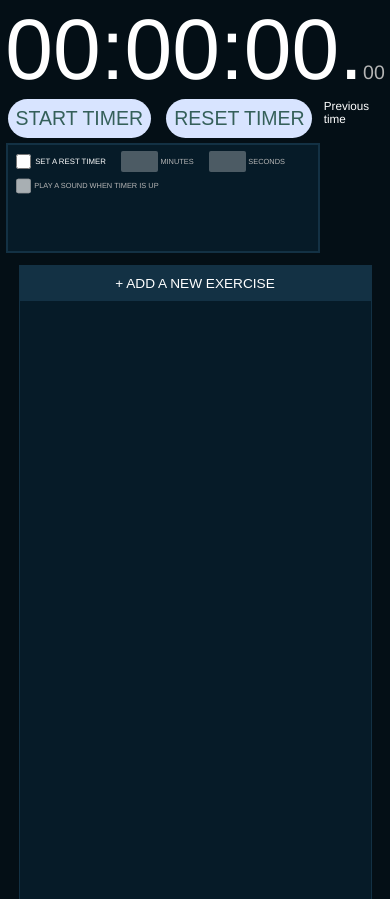
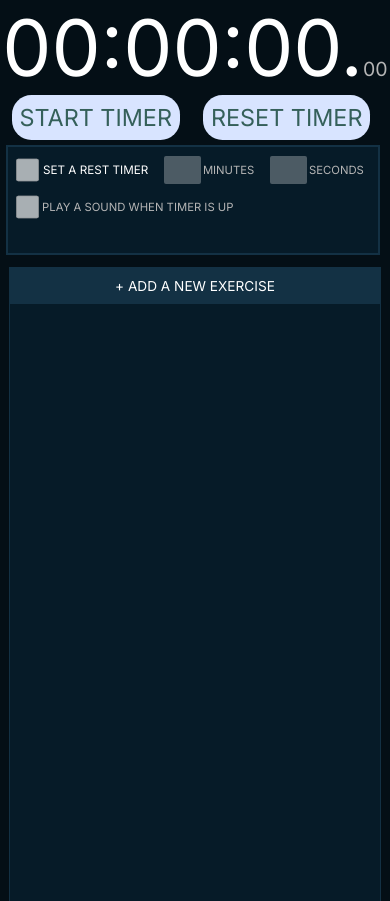
Before and after one commit to Hanasagi/WorkoutAssistant, a Vue app: page / in a window 390 px wide. Built offline with nearby package versions, Linux system fonts and the light colour scheme.

Commit message:
fixing some bugs and layout on mobile

```diff
--- a/src/App.vue
+++ b/src/App.vue
@@ -14,6 +14,7 @@ export default {
 </script>
 
 <style>
+  @import url('https://fonts.googleapis.com/css2?family=Inter:wght@300;400;700&display=swap');
   :root{
     --background: #040F16;
     --el-background: #133144;
@@ -22,7 +23,7 @@ export default {
     margin: 0;
   }
 #app {
-  font-family: Helvetica,sans-serif;
+  font-family: 'Inter',sans-serif;
   -webkit-font-smoothing: antialiased;
   -moz-osx-font-smoothing: grayscale;
 }
--- a/src/components/Home.css
+++ b/src/components/Home.css
@@ -39,6 +39,7 @@
   text-transform: uppercase;
   margin: 0 0.5vw;
   font-size: 1.1vw;
+  font-family: 'Inter';
 }
 .workout-list{
   width: 35vw;
@@ -59,6 +60,7 @@
   font-size: 1.5vw;
   padding: 0.5vw;
   color: white;
+  font-family: 'Inter';
 }
 .add-workout-component{
   background: rgba(0,0,0,0.7);
@@ -97,7 +99,6 @@ form{
 }
 .normal-exercise,.superset{
   width: 95%;
-  height: 41%;
   margin: auto;
   margin-top: 1vw;
   background: #0e2330;
@@ -127,13 +128,17 @@ form{
   font-size: 1.3vw;
   display: inline;
 }
-.superset>button{
+.superset button{
   text-transform: uppercase;
   background: none;
   border: none;
   font-size: 1.3vw;
   color: #72cbbe;
   outline: 1px solid #72cbbe;
+  font-family: 'Inter';
+}
+.superset button:last-of-type{
+  margin: 0.5vw 0;
 }
 .first-input{
   width: 100%;
@@ -161,7 +166,7 @@ form{
   text-transform: uppercase;
   font-size: 1vw;
   padding: 0.5vw 1vw;
-  margin: 0.1vw;
+   width: 100%;
 }
 .exercise-info{
   background: #133144;
@@ -307,12 +312,12 @@ form{
     flex-direction: column-reverse;
   }
   .timer{
-    font-size: 22vw;
+    font-size: 20vw;
     text-align: center;
   }
   .start-timer{
-    font-size: 5vw;
-    margin: 0 2vw;
+    font-size: 6vw;
+    margin: 0 3vw;
     padding: 2vw;
     border-radius: 5vw;
   }
@@ -320,49 +325,61 @@ form{
     display: none;
   }
   .options{
-    width: 97%;
+    width: 95vw;
     left: 2vw;
     position: relative;
   }
   .set-timer div>input[type="checkbox"]{
-    width: 4vw;
-    height: 4vw;
+    width: 6vw;
+    height: 6vw;
   }
   .set-timer p{
-    font-size: 2vw;
+    font-size: 3vw;
   }
   .set-timer .graydText{
-    font-size: 1.9vw;
+    font-size: 2.9vw;
   }
   .other-input{
-    padding: 0.7vw;
+    padding: 1.7vw;
   }
   .add-workout-component{
     height: 100%;
   }
   .add-workout-component>.wrapper{
-    width: 90vw;
-    height: 68vw;
+    width: 100vw;
+    height: 94vw;
+    left: unset;
+    right: unset;
+    top: unset;
   }
   .close-component>svg{
     width: 5vw;
     height: 5vw;
   }
   .normal-exercise h5, .superset h5{
-    font-size: 3.1vw;
+    font-size: 3.5vw;
   }
   .first-input{
-    padding: 0.7vw;
+    padding: 1.7vw;
     margin-bottom: 2.5vw;
   }
-  .superset>h4,.superset>button{
-    font-size: 2.5vw;
+  .superset>h4,.superset button{
+    font-size: 3.5vw;
+    font-family: 'Inter';
+  }
+  .superset button:last-of-type{
+    margin: 1vw 0;
+  }
+  .superset-info>h3{
+    font-size: 4vw;
   }
   .submit{
     font-size: 3vw;
+    margin-top: 2vw;
+
   }
   .workout-list{
-    width: 90vw;
+    width: 95vw;
     height: 75vh;
     margin-top: 4vw;
   }
@@ -377,17 +394,14 @@ form{
     font-size: 2.9vw;
   }
   .remove-item{
-    width: 7%;
+    width: 9%;
     font-size: 1.7vw;
   }
   .edit-item{
-    right: 6vw;
+    right: 8vw;
 
   }
   .previous-timer{
-    height: 37vw;
-  }
-  .previous-timer>p{
-        font-size: 3vw;
+    display: none;
   }
 }
--- a/src/components/Home.html
+++ b/src/components/Home.html
@@ -12,6 +12,7 @@
             <input ref="inputOne" class="other-input" type="text" name="normal-reps" @input="checkValidity" max-length="2" required>
             <h5>Number of sets</h5>
             <input ref="inputTwo" class="other-input" type="text" name="normal-sets" @input="checkValidity" max-length="2" required></span>
+
         </div>
          <div class="superset">
           <h4>Doing superset ?</h4>
@@ -21,6 +22,14 @@
             <input class="first-input" type="text" name="superset-exercise" max-length="2" required>
             <span><h5>Number of reps</h5>
             <input ref="inputThree" class="other-input" type="text" name="superset-reps" @input="checkValidity" max-length="2" required>
+            </span>
+            <button @click="addTriset">Add another exercise</button>
+          </span>
+          <span v-if="triset">
+            <h5>Exercise name</h5>
+            <input class="first-input" type="text" name="triset-exercise" max-length="2" required>
+            <span><h5>Number of reps</h5>
+            <input ref="inputThree" class="other-input" type="text" name="triset-reps" @input="checkValidity" max-length="2" required>
             </span>
           </span>
         </div>
@@ -48,6 +57,13 @@
                     <h4>Number of Reps: <span>{{item.supersetRepsNumber}}</span></h4>
                   </div>
               </div>
+              <div v-if="item.trisetExerciseName!==undefined" class="superset-info">
+                <h3>Trisets</h3>
+                  <h4>{{item.trisetExerciseName}}</h4>
+                  <div class="flex-inline">
+                    <h4>Number of Reps: <span>{{item.trisetRepsNumber}}</span></h4>
+                  </div>
+              </div>
             </div>
           </div>
         </div>
@@ -62,7 +78,7 @@
         <p>PRESS SPACE TO START/STOP TIMER</p>
         <div class="options">
           <div class='set-timer'>
-            <div><input type="checkbox" class="checkbox" name="set-timer" ref="setTimer" @click="setRestTimer"><p>Set a rest timer</p><input type="text" @input="setRestTime" ref="restTimeMinute" class="other-input" data-time="minutes" maxlength="1" disabled><p class="graydText">minutes</p><input type="text" @input="setRestTime" ref="restTimeSeconds" class="other-input" data-time="seconds" maxlength="2" disabled><p class="graydText">seconds</p></div>
+            <div><input type="checkbox" class="checkbox" name="set-timer" ref="setTimer" @click="setRestTimer"><p>Set a rest timer</p><input type="text" inputmode="numeric" pattern="[0-9]*" @input="setRestTime" ref="restTimeMinute" class="other-input" data-time="minutes" maxlength="1" disabled><p class="graydText">minutes</p><input inputmode="numeric" pattern="[0-9]*" type="text" @input="setRestTime" ref="restTimeSeconds" class="other-input" data-time="seconds" maxlength="2" disabled><p class="graydText">seconds</p></div>
 
            <div><input type="checkbox" name="play-sound" @click="disableSound" disabled><p class="graydText">Play a sound when timer is up</p></div>
 
--- a/src/components/Home.vue
+++ b/src/components/Home.vue
@@ -9,6 +9,7 @@ export default {
       timer:null,
       program:[],
       superset:false,
+      triset:false,
       addExercise:false,
       edit:false,
       editIndex:0,
@@ -25,7 +26,8 @@ export default {
     this.checkStorageRestTimeValidity();
   if(localStorage.getItem("program")!==null){
       this.program=JSON.parse(localStorage.getItem("program"));
-      this.currentExerciseObject=this.program[this.currentExercise];
+      if(this.program.length!==0){
+        this.currentExerciseObject=this.program[this.currentExercise];
       let checkWorkoutList=setInterval(()=>{
         if(document.querySelector(".workout-list div")!==null){
           let el=this.$refs.exerciseList;
@@ -33,8 +35,11 @@ export default {
           clearInterval(checkWorkoutList);
         }
       },100)
+    }
     }else{
       this.program=[]
+      this.$refs.setTimer.disabled=true;
+      console.log(this.restTimer)
     }
 
 
@@ -54,26 +59,20 @@ export default {
       let ms=this.$refs.ms;
 
       if(e.target.getAttribute("data-event")==="start"){
-
-        if(this.program.length!==0 || this.program!==null){
+        if(this.program.length!==0){
 
           if(parseInt(this.currentExerciseObject['setsNumber'])<=0 && this.currentExercise<this.program.length){
             let el=this.$refs.exerciseList;
             el.children[this.currentExercise].style.outline="none";
-            console.log(this.currentExercise<this.program.length)
               this.currentExercise++;
-            console.log(this.currentExercise,this.program.length)
             if(!(this.currentExercise>=this.program.length)){
                this.currentExerciseObject=this.program[this.currentExercise];
-            console.log(el.children)
-            console.log(this.currentExercise)
             el.children[this.currentExercise].style.outline="2px solid #35605A";
             this.currentExerciseObject['setsNumber']=parseInt(this.currentExerciseObject['setsNumber'])-1+''
             }
 
 
           }else if(parseInt(this.currentExerciseObject['setsNumber'])>0){
-            console.log(this.currentExercise);
             this.currentExerciseObject['setsNumber']=parseInt(this.currentExerciseObject['setsNumber'])-1+''
           }
         }
@@ -157,6 +156,17 @@ export default {
       }
 
     },
+    addTriset(e){
+      e.preventDefault();
+      e.stopPropagation();
+      if(this.triset===false){
+        this.triset=true;
+        e.target.innerText="REMOVE TRISET EXERCISE"
+      }else{
+        this.triset=false;
+        e.target.innerText="ADD TRISET EXERCISE"
+      }
+    },
     saveExercise(e){
       e.stopPropagation();
       e.preventDefault();
@@ -167,18 +177,21 @@ export default {
       if(this.superset){
         exercise['supersetExerciseName']=e.srcElement[4].value;
         exercise['supersetRepsNumber']=e.srcElement[5].value;
+        if(this.triset){
+          exercise['trisetExerciseName']=e.srcElement[7].value;
+        exercise['trisetRepsNumber']=e.srcElement[8].value;
+        }
       }
       if(!this.edit){
-        this.program.push(exercise)
-      }else{
-        this.program[this.editIndex]=exercise;
-        this.edit=false;
-      }
-      if(this.program.length===0){
-
+        let previousLength=this.program.length
+        this.program.push(exercise);
+        if(previousLength===0){
+          this.$refs.setTimer.disabled=false;
+          this.checkStorageRestTimeValidity();
         let checkEl= setInterval(()=>{
             let el=this.$refs.exerciseList;
             if(el!==null){
+
               el.children[this.currentExercise].style.outline="2px solid #35605A";
             this.currentExerciseObject=this.program[this.currentExercise];
             clearInterval(checkEl);
@@ -186,12 +199,17 @@ export default {
                      },100)
 
       }
-      console.log(this.currentExerciseObject)
+      }else{
+
+        this.program[this.editIndex]=exercise;
+        this.edit=false;
+      }
       localStorage.setItem("program",JSON.stringify(this.program))
       this.openComponent(false);
     },
     openComponent(bool){
-      if(!bool) {this.superset=false}
+      if(!bool) {this.superset=false;this.triset=false;document.body.style.overflow="visible";}
+      else{document.body.style.overflow="hidden";}
       if(this.edit) this.edit=false;
       this.addExercise=bool;
     },
@@ -205,6 +223,7 @@ export default {
       }
     },
     editItem(e){
+      document.body.style.overflow="hidden";
       let index=e.target.parentNode.getAttribute("data-index");
       this.editIndex=parseInt(index);
       this.edit=true;
@@ -304,7 +323,7 @@ export default {
       }
     },
     checkStorageRestTimeValidity(){
-        if(localStorage.getItem("restTime")!==null && localStorage.getItem("restTime")!==':'){
+        if(localStorage.getItem("restTime")!==null && localStorage.getItem("restTime")!==':' && this.program.length!==0){
         let restTime=localStorage.getItem("restTime");
         restTime=restTime.split(":")
         if(restTime[0]!=''){
```
